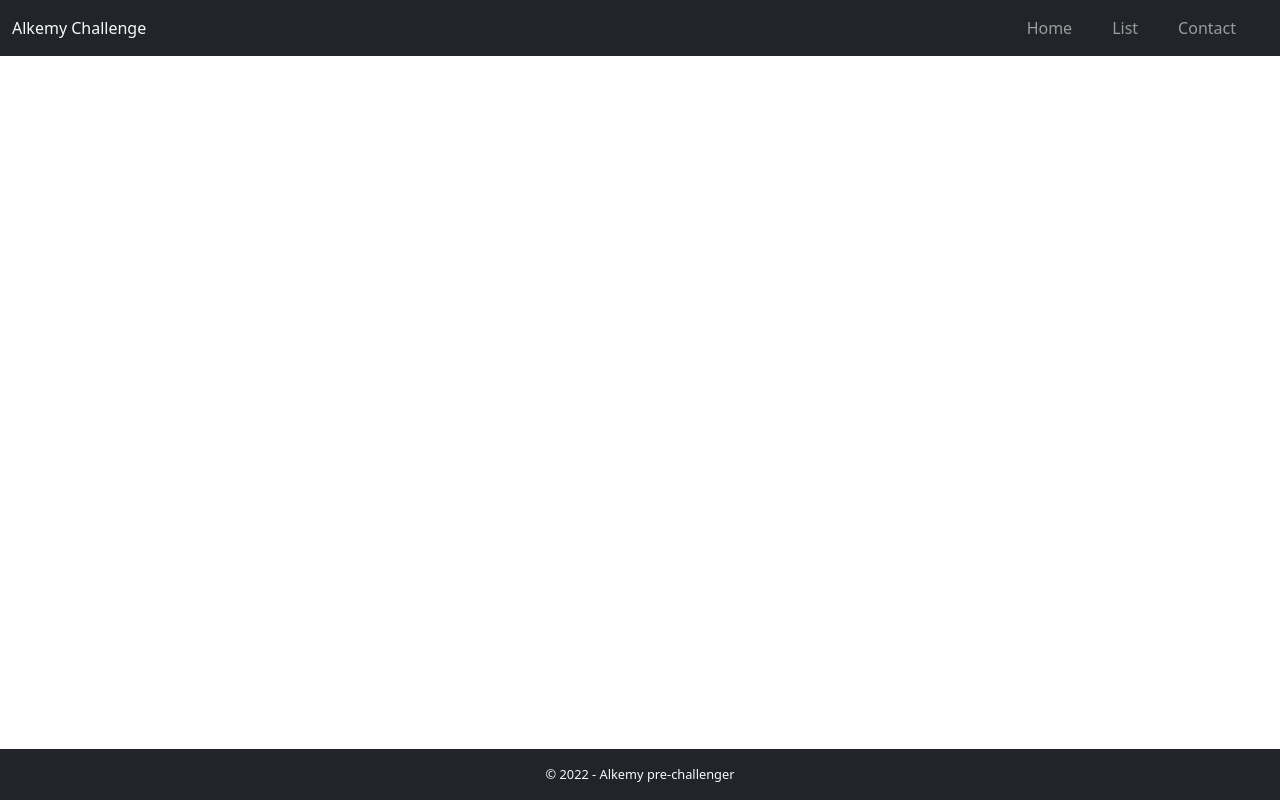
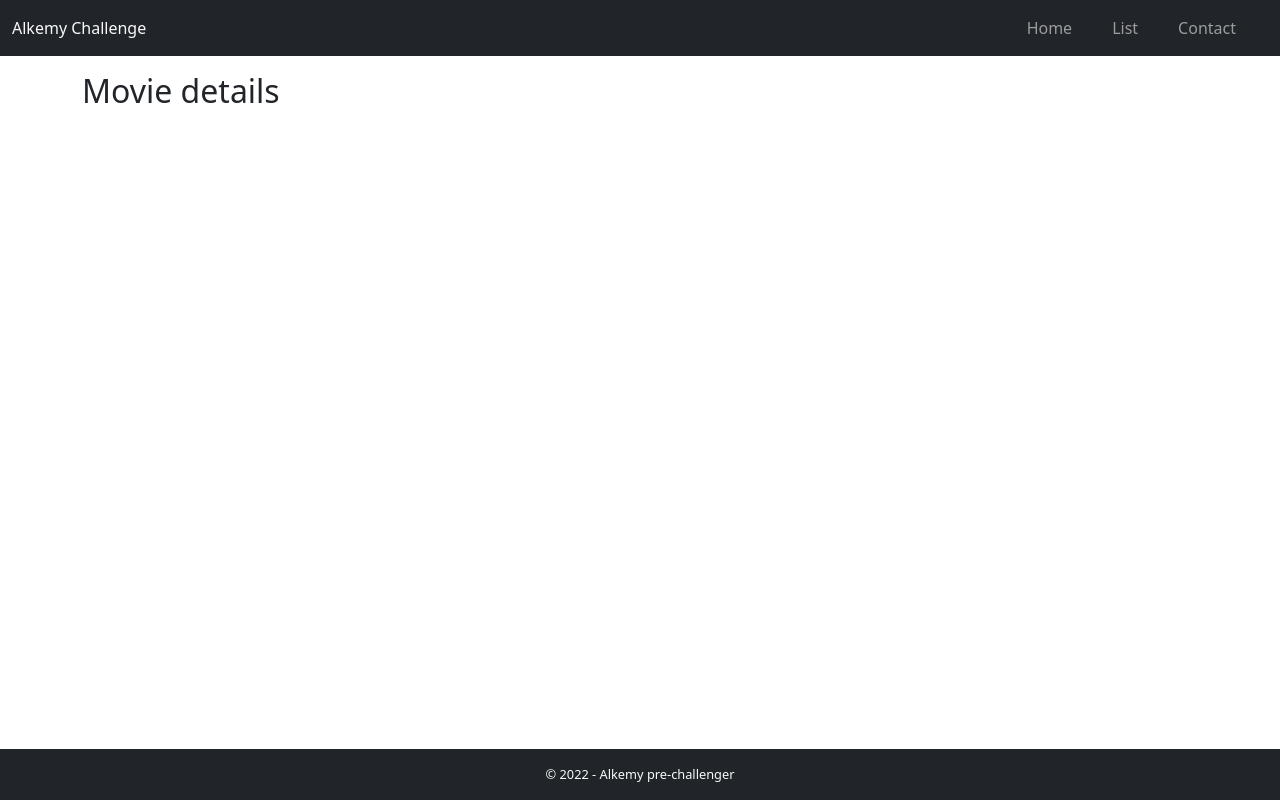
Before and after one commit to Dan33311/alk-react-challenge, a React (Create React App) app: page /details in a window 1280 px wide. Built offline with nearby package versions, Linux system fonts and the light colour scheme.

Commit message:
Details route for each item with unique url

```diff
--- a/src/App.js
+++ b/src/App.js
@@ -1,14 +1,15 @@
 // libraries
-import { Routes, Route } from 'react-router-dom'
+import { Routes, Route } from "react-router-dom"
 
 // components
 import Login from "./components/Login"
 import List from "./components/List"
-import Header from './components/Header'
-import Footer from './components/Footer'
+import Header from "./components/Header"
+import Footer from "./components/Footer"
+import Details from "./components/Details"
 
 // styles
-import '../node_modules/bootstrap/dist/css/bootstrap.min.css'
+import "../node_modules/bootstrap/dist/css/bootstrap.min.css"
 
 
 function App() {
@@ -22,6 +23,7 @@ function App() {
         <Routes>
           <Route path="/" element={<Login />} />
           <Route path="/list" element={<List />} />
+          <Route path="/details" element={<Details />} />
         </Routes>
       </div>
 
--- /dev/null
+++ b/src/components/Details.js
@@ -0,0 +1,7 @@
+const Details = () => {
+  return (
+    <h2>Movie details</h2>
+  )
+}
+
+export default Details
--- a/src/components/List.js
+++ b/src/components/List.js
@@ -1,5 +1,5 @@
 import { useEffect, useState } from 'react'
-import { useNavigate, Navigate } from 'react-router-dom'
+import { useNavigate, Navigate, Link } from 'react-router-dom'
 import axios from 'axios'
 import swAlert from '@sweetalert/with-react'
 
@@ -39,8 +39,8 @@ const List = () => {
                 <div className="card-body">
                   <h5 className="card-title">{movie.title.substring(0, 36)}</h5>
                   <p className="card-text">{movie.overview.substring(0, 80)}</p>
-                  <button onClick={() => navigate('/details')} className="btn btn-primary">Details</button>
-                  {/* <Link to="/" className="btn btn-primary">Go somewhere</Link> */}
+                  {/* <button onClick={() => navigate('/details')} className="btn btn-primary">Details</button> */}
+                  <Link to={`/details?movieID=${movie.id}`} className="btn btn-primary">Go somewhere</Link>
                 </div>
               </div>
             </div>
```
Also changed, not shown: 1 other file (tests, documents, lock files or other folders).
